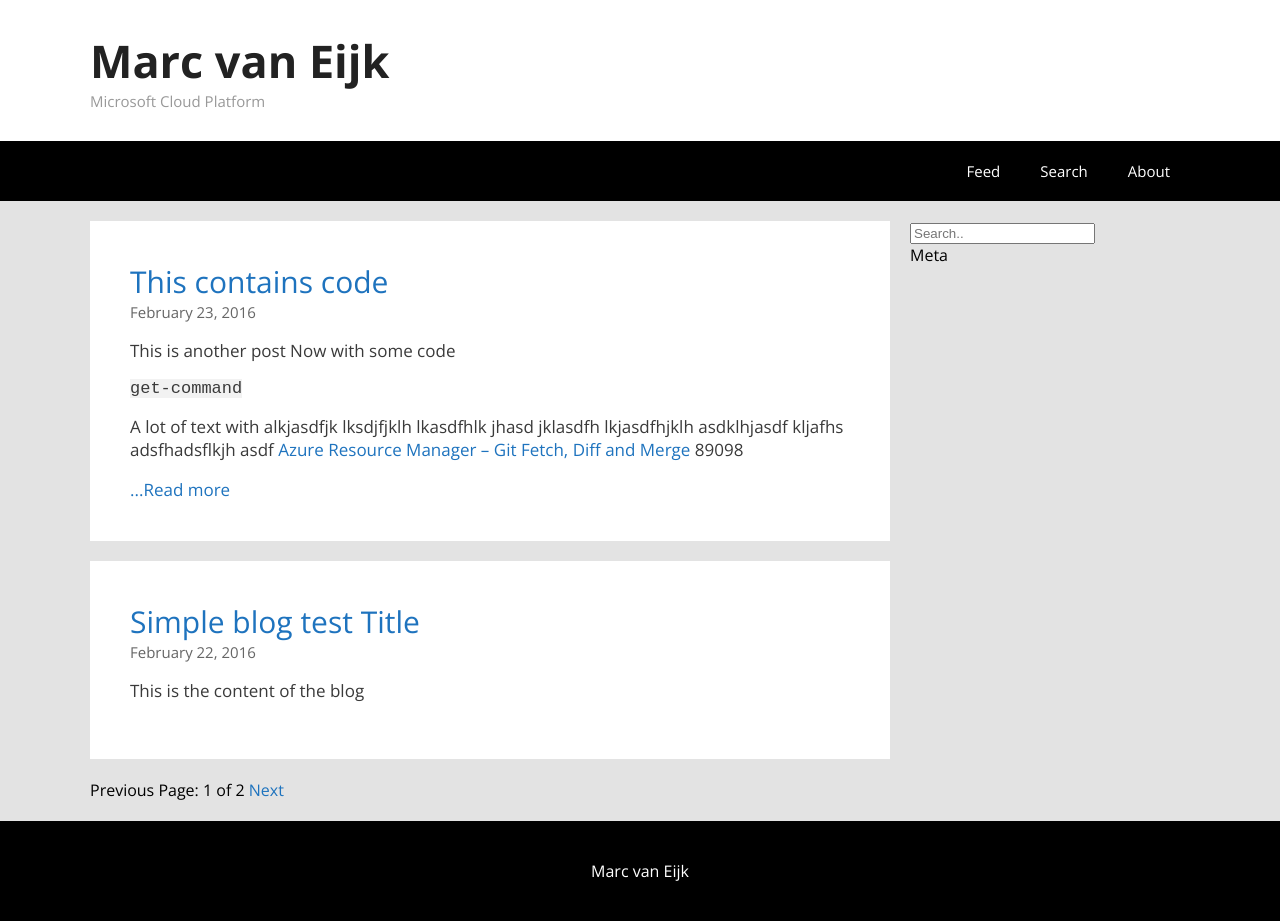
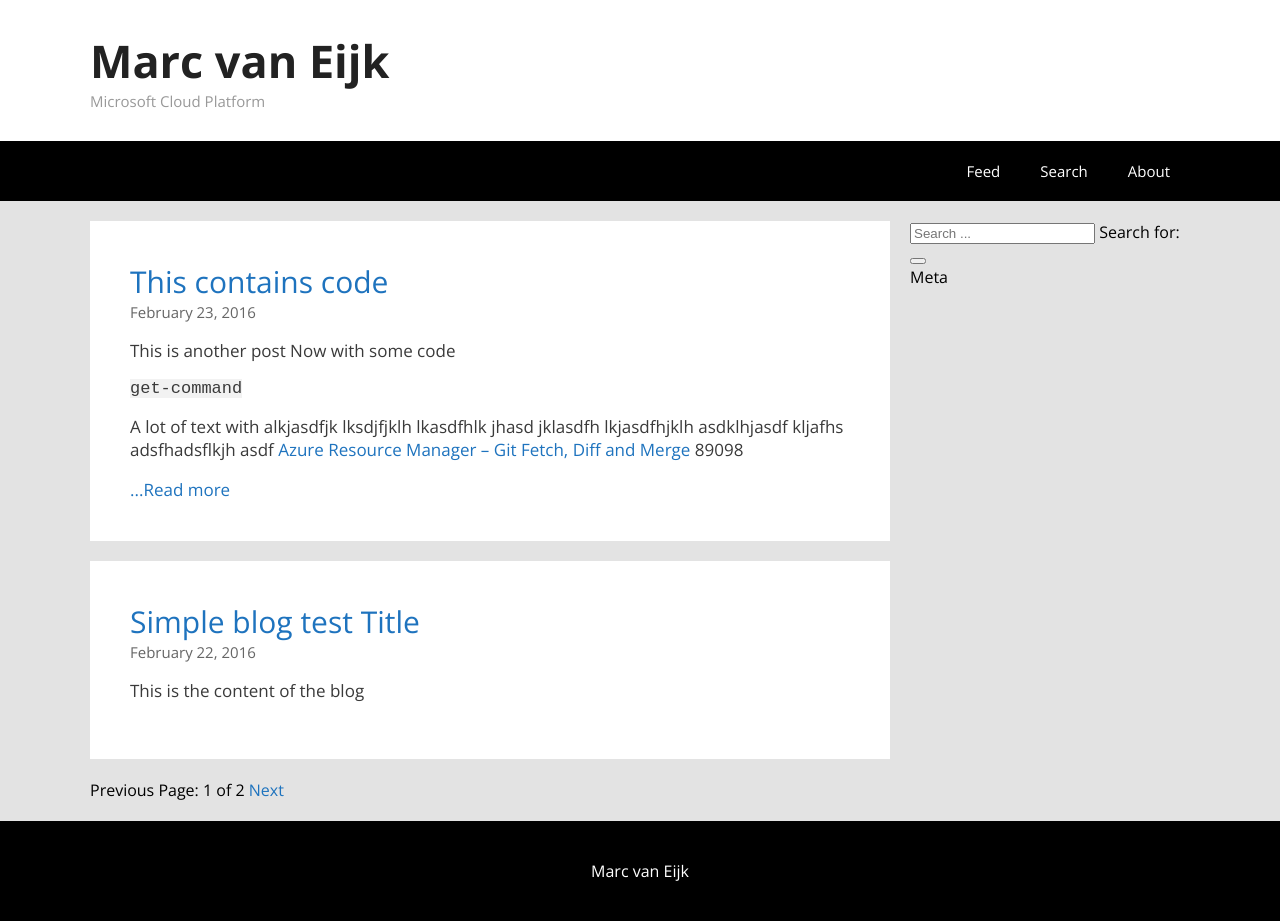
Before and after one commit to marcvaneijkdemo/marcvaneijkdemo.github.io, a Jekyll site: the page built from index.html, in a window 1280 px wide. Built offline with Jekyll 4.4.1, drawn with Linux system fonts in a browser that asks for light colours; nearby versions of some CDN libraries; the list of posts is cut into pages by our own code.

Commit message:
Update default.html

```diff
--- a/_layouts/default.html
+++ b/_layouts/default.html
@@ -33,8 +33,12 @@
         <div class="siteContent">{{ content }}</div>
         <div class="siteWidgets">
             <div class="widgetSearch">
-                <form action="/search">
-                    <input class="mve-site-widget-searchbox" type="search" id="search" name="q" placeholder="Search.." />
+                <form role="search" method="get" action="/search.html">
+                <div class="form-group" id="searchdiv">
+                    <input type="search" id="searchbox" name="searchbox"  placeholder="Search ... ">
+                    <label>Search for:</label>
+                </div>
+                <button type="submit" > <i></i></button>
                 </form>
             </div>
             <div class="widgetMeta">Meta</div>
```
